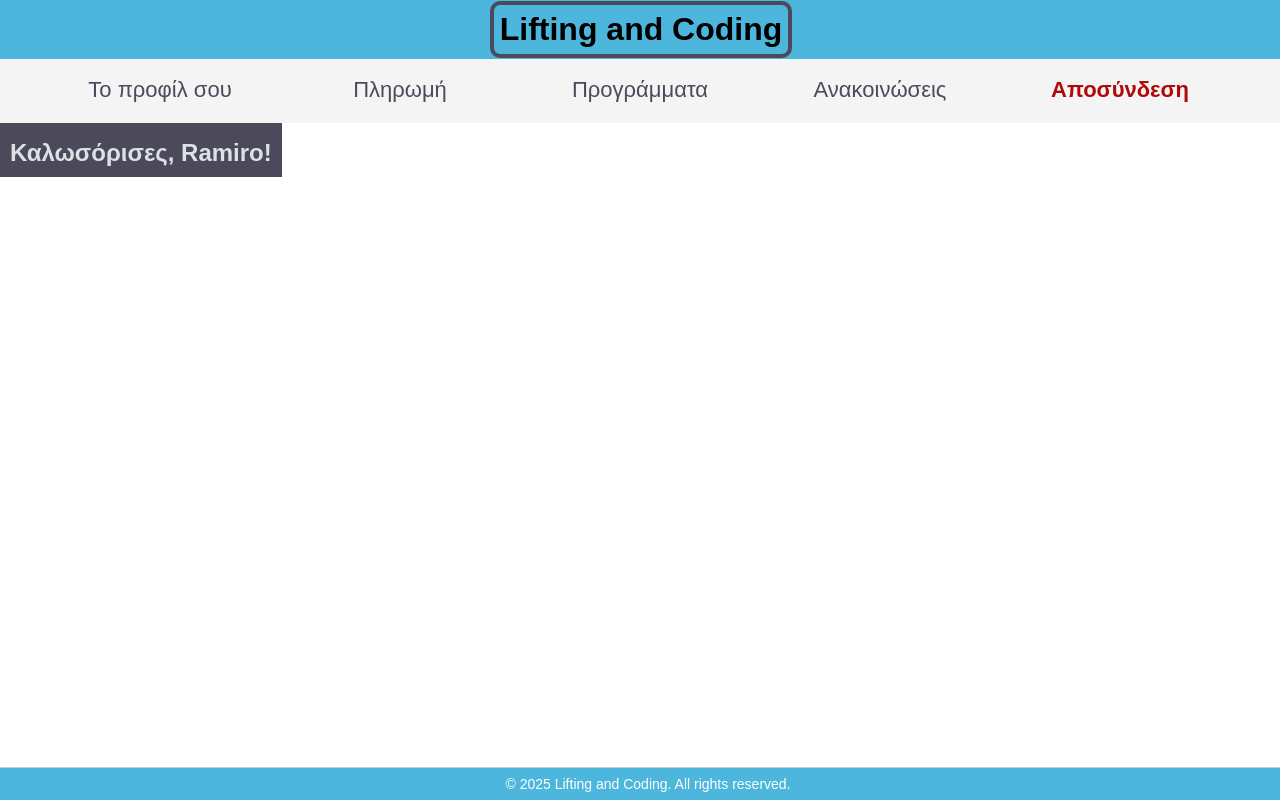
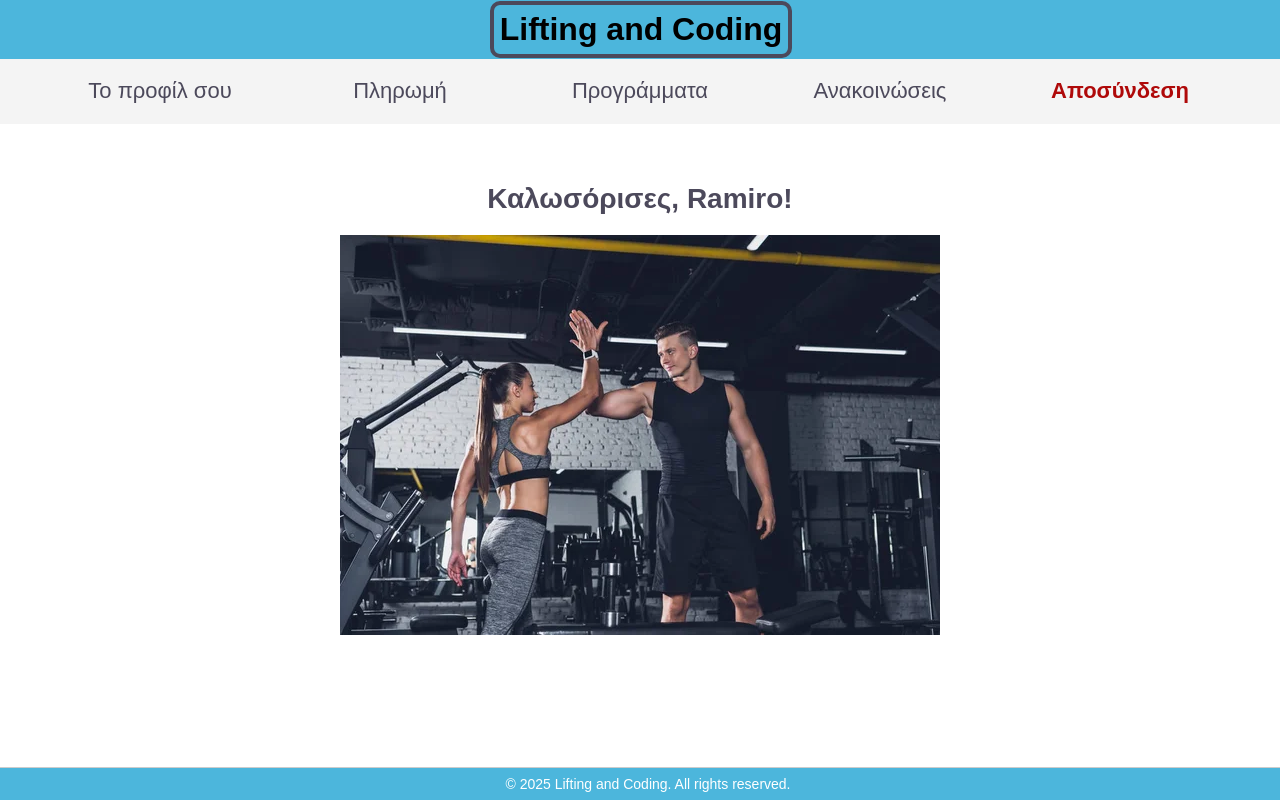
Before and after one commit to irinizampet/gym, a Django app: template jango/MyProject/mysite/gym/templates/περιβαλλονχρηστη.html in a window 1280 px wide. Run offline with Django 5.2, Linux system fonts and the light colour scheme; the template is opened without the code that fills it: values that come from a table or form of the project are taken from there, others are empty; data comes from the database, SQL or seed files in the repository.

Commit message:
εικονα και κεντραρισμενο καλωσορισμα

```diff
--- a/jango/MyProject/mysite/gym/templates/περιβαλλονχρηστη.html
+++ b/jango/MyProject/mysite/gym/templates/περιβαλλονχρηστη.html
@@ -4,23 +4,14 @@
     {% load static %}
     <link rel="stylesheet" href="{% static 'περιβαλλονχρηστη.css' %}">
     <meta name="viewport" content="width=device-width, initial-scale=1.0" />
-        <title>Lifting and coding</title>
+    <title>Lifting and Coding</title>
 </head>
-    <body style="padding-bottom: 40px;">
+<body style="padding-bottom: 40px; margin: 0;">
+
   <header>
     <h1>Lifting and Coding</h1>
   </header>
-        <section class="banner">
-            <div class="welcome">
-                <br>
-                <br>
-                <br>
-                <br>
 
-
-                <h2>Καλωσόρισες, {{ member.name }}!</h2>
-            </div>
-        </section>
   <nav class="main-nav" style="margin-top: 57px;">
     <ul>
       <li><a href="{% url 'profil' %}" class="προφιλ">Το προφίλ σου</a></li>
@@ -30,10 +21,15 @@
       <li><a href="{% url 'index' %}" class="Αποσύνδεση">Αποσύνδεση</a></li>
     </ul>
   </nav>
+
+  <section style="text-align: center; margin-top: 60px;">
+    <h2 style="font-size: 28px; color: #4c495b;">Καλωσόρισες, {{ member.name }}!</h2>
+    <img src="{% static 'images/κολλαπεντε.jpg' %}" alt="Γυμναστήριο" style="max-width: 100%; height: auto; margin-top: 20px;">
+  </section>
+
   <footer style="position: fixed; bottom: 0; left: 0; width: 100%; background: rgb(76, 182, 220); color: white; padding: 8px; text-align: center;">
     © 2025 Lifting and Coding. All rights reserved.
   </footer>
 
-
 </body>
 </html>
```
Also changed, not shown: jango/MyProject/mysite/gym/static/images/κολλαπεντε.jpg (added). Lines whose indentation alone changed are shown as unchanged.
